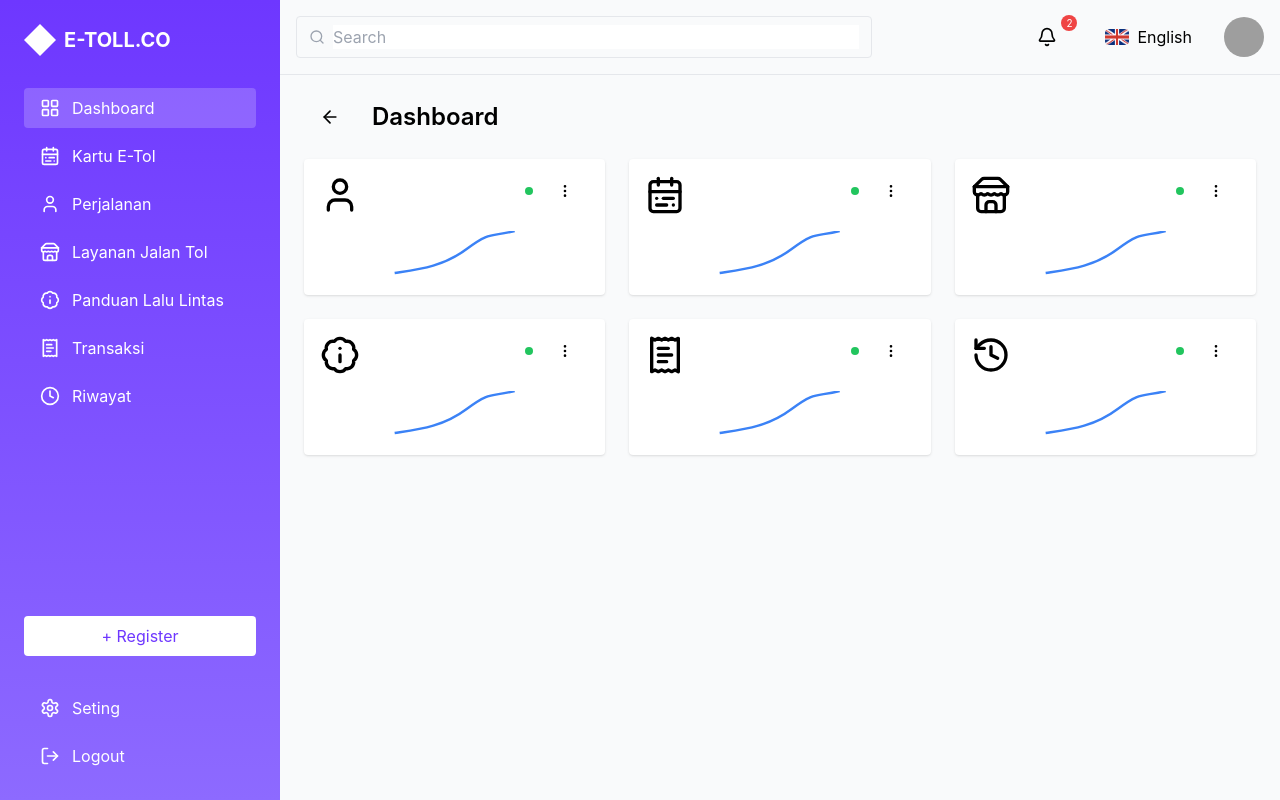
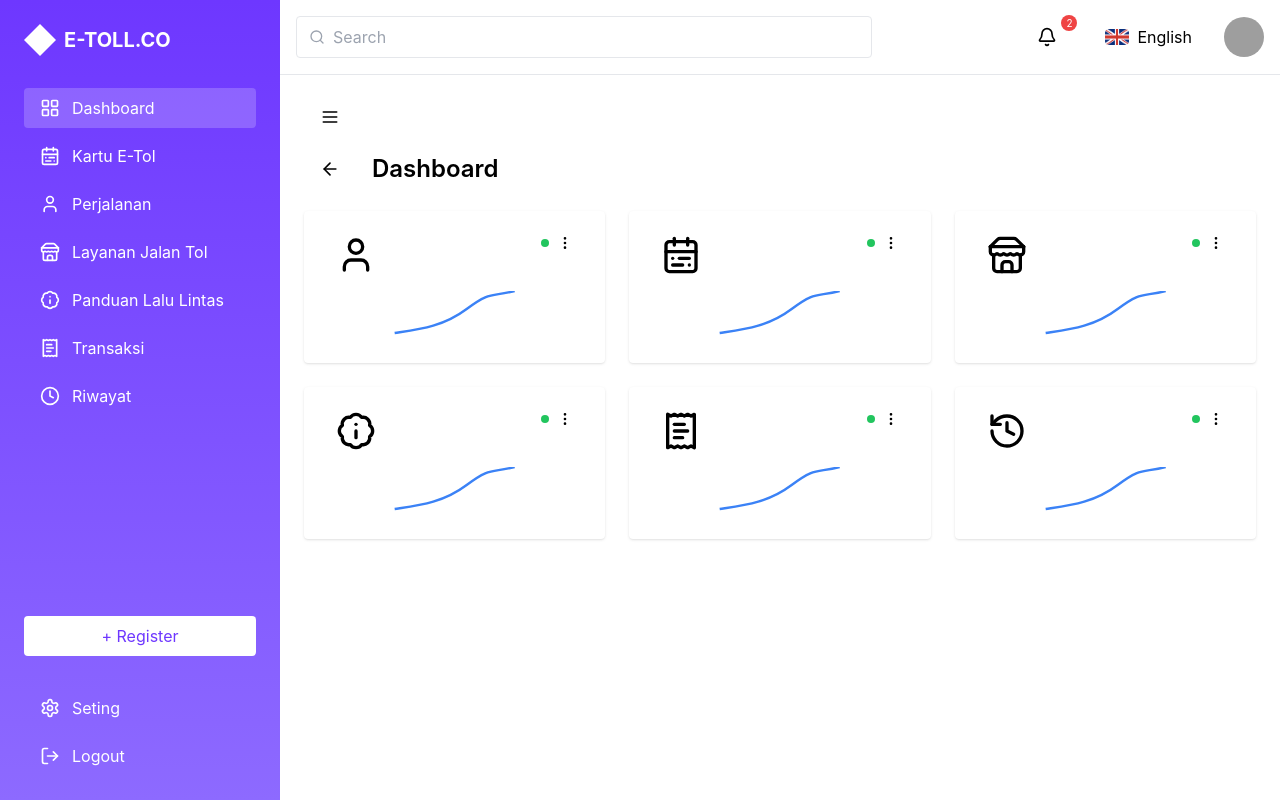
Before and after one commit to yoga220802/e-toll.co, a React (Create React App) app: page /dashboard in a window 1280 px wide. Built offline with nearby package versions, Linux system fonts and the light colour scheme; grey boxes are pictures that could not be loaded.

Commit message:
feat: enhance DashboardCard and Sidebar with navigation actions; introduce MainLayout component

```diff
--- a/src/components/DashboardCard.jsx
+++ b/src/components/DashboardCard.jsx
@@ -2,16 +2,15 @@ import { MoreVertical } from "lucide-react";
 import { Button } from "./ui/uiButton";
 import { Card } from "./ui/uiCard";
 
-export function DashboardCard({ icon, status = "active" }) {
+export function DashboardCard({ icon, status = "active", onclick }) {
   return (
     <Card className="relative">
+      <Button className="w-full h-full p-0" onClick={onclick}>
         <div className="flex items-start justify-between">
           <div className="w-10 h-10">{icon}</div>
           <div className="flex items-center gap-2">
             <div className={`w-2 h-2 rounded-full ${status === "active" ? "bg-green-500" : "bg-gray-300"}`} />
-          <Button className="p-2">
             <MoreVertical className="w-4 h-4" />
-          </Button>
           </div>
         </div>
         <div className="mt-4 h-12">
@@ -19,6 +18,7 @@ export function DashboardCard({ icon, status = "active" }) {
             <path d="M0 35 C20 32, 40 30, 60 15 S80 5, 100 0" fill="none" stroke="currentColor" strokeWidth="2" />
           </svg>
         </div>
+      </Button>
     </Card>
   );
 }
--- a/src/components/Sidebar.jsx
+++ b/src/components/Sidebar.jsx
@@ -5,13 +5,13 @@ import { useNavigate } from 'react-router-dom';
 export function Sidebar() {
   const navigate = useNavigate();
   const menuItems = [
-    { icon: LayoutGrid, label: "Dashboard", active: true },
-    { icon: CalendarRange, label: "Kartu E-Tol" },
-    { icon: User, label: "Perjalanan" },
-    { icon: Store, label: "Layanan Jalan Tol" },
-    { icon: BadgeInfo, label: "Panduan Lalu Lintas" },
-    { icon: ReceiptText, label: "Transaksi" },
-    { icon: Clock, label: "Riwayat" },
+    { icon: LayoutGrid, label: "Dashboard", active: true, action: () => navigate("/dashboard") },
+    { icon: CalendarRange, label: "Kartu E-Tol", action: () => navigate("/toll-card") },
+    { icon: User, label: "Perjalanan", action: () => navigate("/trip") },
+    { icon: Store, label: "Layanan Jalan Tol", action: () => navigate("/toll-service") },
+    { icon: BadgeInfo, label: "Panduan Lalu Lintas", action: () => navigate("/toll-guide") },
+    { icon: ReceiptText, label: "Transaksi", action: () => navigate("/transaction") },
+    { icon: Clock, label: "Riwayat", action: () => navigate("/history") },
   ];
 
   return (
@@ -26,7 +26,7 @@ export function Sidebar() {
       </div>
       <nav className="flex-1 space-y-2">
         {menuItems.map((item) => (
-          <Button key={item.label} className={`w-full flex items-center gap-3 text-white ${item.active ? "bg-white/20" : "hover:bg-white/10"}`}>
+          <Button key={item.label} className={`w-full flex items-center gap-3 text-white ${item.active ? "bg-white/20" : "hover:bg-white/10"}` } onClick={item.action}>
             <item.icon className="w-5 h-5" />
             {item.label}
           </Button>
--- /dev/null
+++ b/src/components/layouts/MainLayout.jsx
@@ -0,0 +1,34 @@
+import React, { useState } from "react";
+import { Sidebar } from "../Sidebar";
+import { Header } from "../Header";
+import { Button } from "../ui/uiButton";
+import { Menu } from "lucide-react";
+
+export function MainLayout({ children }) {
+  const [isSidebarVisible, setSidebarVisible] = useState(true);
+
+  const toggleSidebar = () => {
+    setSidebarVisible(!isSidebarVisible);
+  };
+
+  return (
+    <div className="min-h-screen flex">
+      <div
+        className={`transition-all duration-300 ${
+          isSidebarVisible ? "w-[280px] opacity-100" : "w-0 opacity-0"
+        }`}
+      >
+        {isSidebarVisible && <Sidebar />}
+      </div>
+      <div className={`flex-1 transition-all duration-300 ${isSidebarVisible ? "ml-[0px]" : "ml-0"}`}>
+        <Header />
+        <main className="p-6">
+          <Button className="mb-4" onClick={toggleSidebar}>
+            <Menu className="w-5 h-5" />
+          </Button>
+          {children}
+        </main>
+      </div>
+    </div>
+  );
+}
--- a/src/pages/dashboard.jsx
+++ b/src/pages/dashboard.jsx
@@ -1,26 +1,23 @@
-// Dashboard.jsx
+import React from "react";
 import { ArrowLeft, User, CalendarRange, Store, BadgeInfo, ReceiptText, History } from "lucide-react";
-import { Sidebar } from "../components/Sidebar";
-import { Header } from "../components/Header";
 import { DashboardCard } from "../components/DashboardCard";
 import { Button } from "../components/ui/uiButton";
+import { useNavigate } from "react-router-dom";
+import { MainLayout } from "../components/layouts/MainLayout";
 
 export default function Dashboard() {
+  const navigate = useNavigate();
   const cards = [
-    { icon: <User className="w-full h-full" /> },
-    { icon: <CalendarRange className="w-full h-full" /> },
-    { icon: <Store className="w-full h-full" /> },
-    { icon: <BadgeInfo className="w-full h-full" /> },
-    { icon: <ReceiptText className="w-full h-full" /> },
-    { icon: <History className="w-full h-full" /> },
+    { icon: <User className="w-full h-full" />, onclick: () => navigate("/trip") },
+    { icon: <CalendarRange className="w-full h-full" />, onclick: () => navigate("/toll-card") },
+    { icon: <Store className="w-full h-full" />, onclick: () => navigate("/toll-service") },
+    { icon: <BadgeInfo className="w-full h-full" />, onclick: () => navigate("/toll-guide") },
+    { icon: <ReceiptText className="w-full h-full" />, onclick: () => navigate("/transaction") },
+    { icon: <History className="w-full h-full" />, onclick: () => navigate("/history") },
   ];
 
   return (
-    <div className="min-h-screen bg-gray-50">
-      <Sidebar />
-      <div className="ml-[280px]">
-        <Header />
-        <main className="p-6">
+    <MainLayout>
       <div className="flex items-center gap-4 mb-6">
         <Button>
           <ArrowLeft className="w-5 h-5" />
@@ -29,11 +26,9 @@ export default function Dashboard() {
       </div>
       <div className="grid grid-cols-1 md:grid-cols-2 lg:grid-cols-3 gap-6">
         {cards.map((card, index) => (
-              <DashboardCard key={index} {...card} />
+          <DashboardCard key={index} {...card} onclick={card.onclick} />
         ))}
       </div>
-        </main>
-      </div>
-    </div>
+    </MainLayout>
   );
 }
```
Lines whose indentation alone changed are shown as unchanged.
